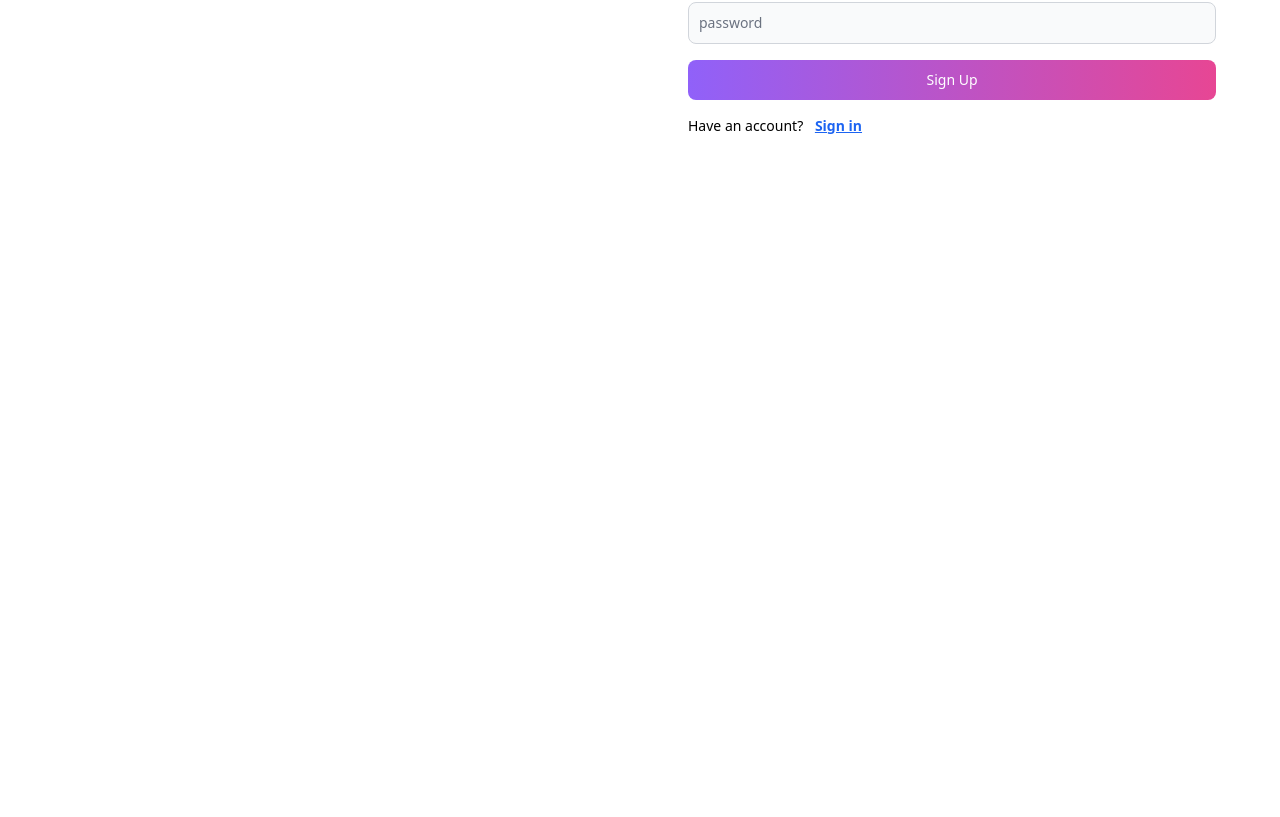
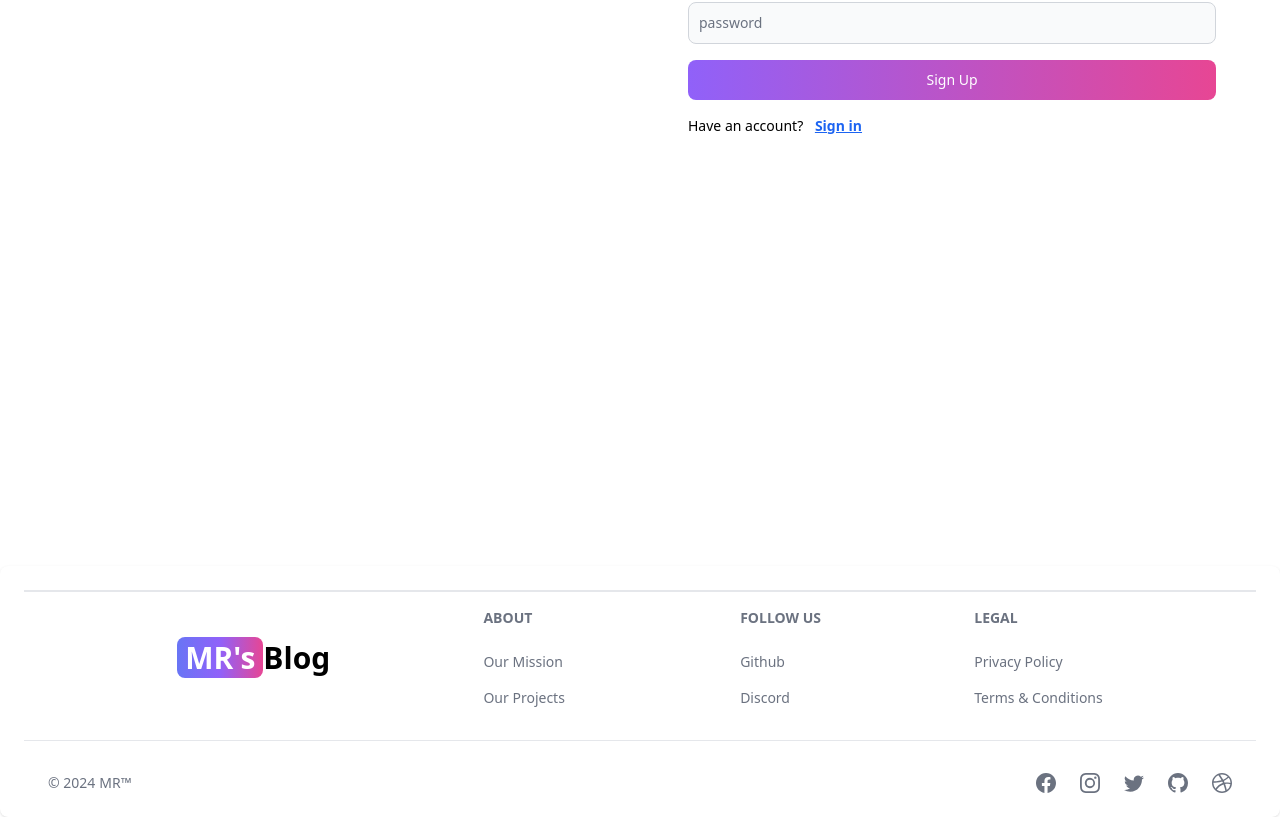
Before and after one commit to matiur2120/mern-blog, a React (Vite) app in the folder client/: page /sign-up in a window 1280 px wide. Shown: the part 378-1195 px from the top of the page. Before the commit the page ends 944 px from the top, so only its background shows below. Built offline with nearby package versions, Linux system fonts and the light colour scheme.

Commit message:
create the footer component

```diff
--- a/client/src/App.jsx
+++ b/client/src/App.jsx
@@ -1,4 +1,5 @@
 import { BrowserRouter, Route, Routes } from "react-router-dom";
+import Footer from "./components/Footer";
 import Header from "./components/Header";
 import Dashboard from "./pages/Dashboard";
 import Home from "./pages/Home";
@@ -17,6 +18,7 @@ const App = () => {
         <Route path="/dashboard" element={<Dashboard />} />
         <Route path="/projects" element={<Projects />} />
       </Routes>
+      <Footer />
     </BrowserRouter>
   );
 };
--- /dev/null
+++ b/client/src/components/Footer.jsx
@@ -0,0 +1,68 @@
+import { Link } from "react-router-dom";
+
+import { Footer } from "flowbite-react";
+import {
+  BsDribbble,
+  BsFacebook,
+  BsGithub,
+  BsInstagram,
+  BsTwitter,
+} from "react-icons/bs";
+
+const FooterComponent = () => {
+  return (
+    <Footer container>
+      <div className="w-full border-t-2 pt-4">
+        <div className="flex w-full justify-evenly  ">
+          <Link
+            to="/"
+            className="self-center whitespace-nowrap text-sm sm:text-3xl font-semibold dark:text-white"
+          >
+            <span className="px-2 bg-gradient-to-r from-indigo-500 via-purple-500 to-pink-500 rounded-lg text-white">
+              MR's
+            </span>
+            Blog
+          </Link>
+          <div>
+            <div>
+              <Footer.Title title="about" />
+              <Footer.LinkGroup col>
+                <Footer.Link href="#">Our Mission</Footer.Link>
+                <Footer.Link href="#">Our Projects</Footer.Link>
+              </Footer.LinkGroup>
+            </div>
+          </div>
+
+          <div>
+            <Footer.Title title="Follow us" />
+            <Footer.LinkGroup col>
+              <Footer.Link href="#">Github</Footer.Link>
+              <Footer.Link href="#">Discord</Footer.Link>
+            </Footer.LinkGroup>
+          </div>
+          <div>
+            <Footer.Title title="Legal" />
+            <Footer.LinkGroup col>
+              <Footer.Link href="#">Privacy Policy</Footer.Link>
+              <Footer.Link href="#">Terms &amp; Conditions</Footer.Link>
+            </Footer.LinkGroup>
+          </div>
+        </div>
+
+        <Footer.Divider />
+        <div className="w-full sm:flex sm:items-center sm:justify-between px-6">
+          <Footer.Copyright href="#" by="MR™" year={2024} />
+          <div className="mt-4 flex space-x-6 sm:mt-0 sm:justify-center">
+            <Footer.Icon href="#" icon={BsFacebook} />
+            <Footer.Icon href="#" icon={BsInstagram} />
+            <Footer.Icon href="#" icon={BsTwitter} />
+            <Footer.Icon href="#" icon={BsGithub} />
+            <Footer.Icon href="#" icon={BsDribbble} />
+          </div>
+        </div>
+      </div>
+    </Footer>
+  );
+};
+
+export default FooterComponent;
--- a/client/src/pages/SignUp.jsx
+++ b/client/src/pages/SignUp.jsx
@@ -1,7 +1,47 @@
-import { Button, Label, TextInput } from "flowbite-react";
-import { Link } from "react-router-dom";
+import { Alert, Button, Label, Spinner, TextInput } from "flowbite-react";
+import { useState } from "react";
+import { Link, useNavigate } from "react-router-dom";
 
 const SignUp = () => {
+  const [formData, setFormData] = useState({});
+  const [errorMessage, setErrorMessage] = useState(null);
+  const [loading, setLoading] = useState(false);
+  const navigate = useNavigate();
+
+  const handleChange = (e) => {
+    setFormData({
+      ...formData,
+      [e.target.name]: e.target.value.trim(),
+    });
+  };
+  const handleSubmit = async (e) => {
+    e.preventDefault();
+    if (!formData.username || !formData.email || !formData.password) {
+      return setErrorMessage("Please fill out all fields");
+    }
+    try {
+      setLoading(true);
+      setErrorMessage(null);
+      const res = await fetch("/api/auth/signup", {
+        method: "POST",
+        headers: { "Content-Type": "application/json" },
+        body: JSON.stringify(formData),
+      });
+      const data = await res.json();
+      if (data.success === false) {
+        return setErrorMessage(data.message);
+      }
+      setLoading(false);
+      if (res.ok) {
+        navigate("/sign-in");
+      }
+    } catch (error) {
+      setLoading(false);
+      setErrorMessage(error.message);
+    } finally {
+      setLoading(false);
+    }
+  };
   return (
     <div className="min-h-screen mt-20">
       <div className="flex flex-col gap-8 p-8 md:flex-row">
@@ -23,7 +63,7 @@ const SignUp = () => {
           </p>
         </div>
         <div className="flex-1 px-8 ">
-          <form action="">
+          <form action="" onSubmit={handleSubmit}>
             <div className="my-2">
               <div className="mb-2 block">
                 <Label htmlFor="username" value="Username" />
@@ -31,15 +71,26 @@ const SignUp = () => {
               <TextInput
                 id="username"
                 type="text"
+                name="username"
                 required
                 placeholder="email"
+                value={formData.username}
+                onChange={handleChange}
               />
             </div>
             <div className="my-2">
               <div className="mb-2 block">
                 <Label htmlFor="email" value="Email" />
               </div>
-              <TextInput id="email" type="email" required placeholder="email" />
+              <TextInput
+                id="email"
+                type="email"
+                name="email"
+                value={formData.email}
+                required
+                placeholder="email"
+                onChange={handleChange}
+              />
             </div>
             <div className="my-2">
               <div className="mb-2 block">
@@ -48,16 +99,27 @@ const SignUp = () => {
               <TextInput
                 id="password"
                 type="password"
+                name="password"
+                value={formData.password}
                 required
                 placeholder="password"
+                onChange={handleChange}
               />
             </div>
             <Button
               type="submit"
               className="mt-4 w-full"
               gradientDuoTone="purpleToPink"
+              disabled={loading}
             >
-              Sign Up
+              {loading ? (
+                <>
+                  <Spinner size="sm" />
+                  <span className="ml-2">Loading...</span>
+                </>
+              ) : (
+                "Sign Up"
+              )}
             </Button>
             <p className="text-sm mt-4">
               Have an account?{" "}
@@ -69,6 +131,11 @@ const SignUp = () => {
               </Link>
             </p>
           </form>
+          {errorMessage && (
+            <Alert className="mt-5" color="failure">
+              {errorMessage}
+            </Alert>
+          )}
         </div>
       </div>
     </div>
```
